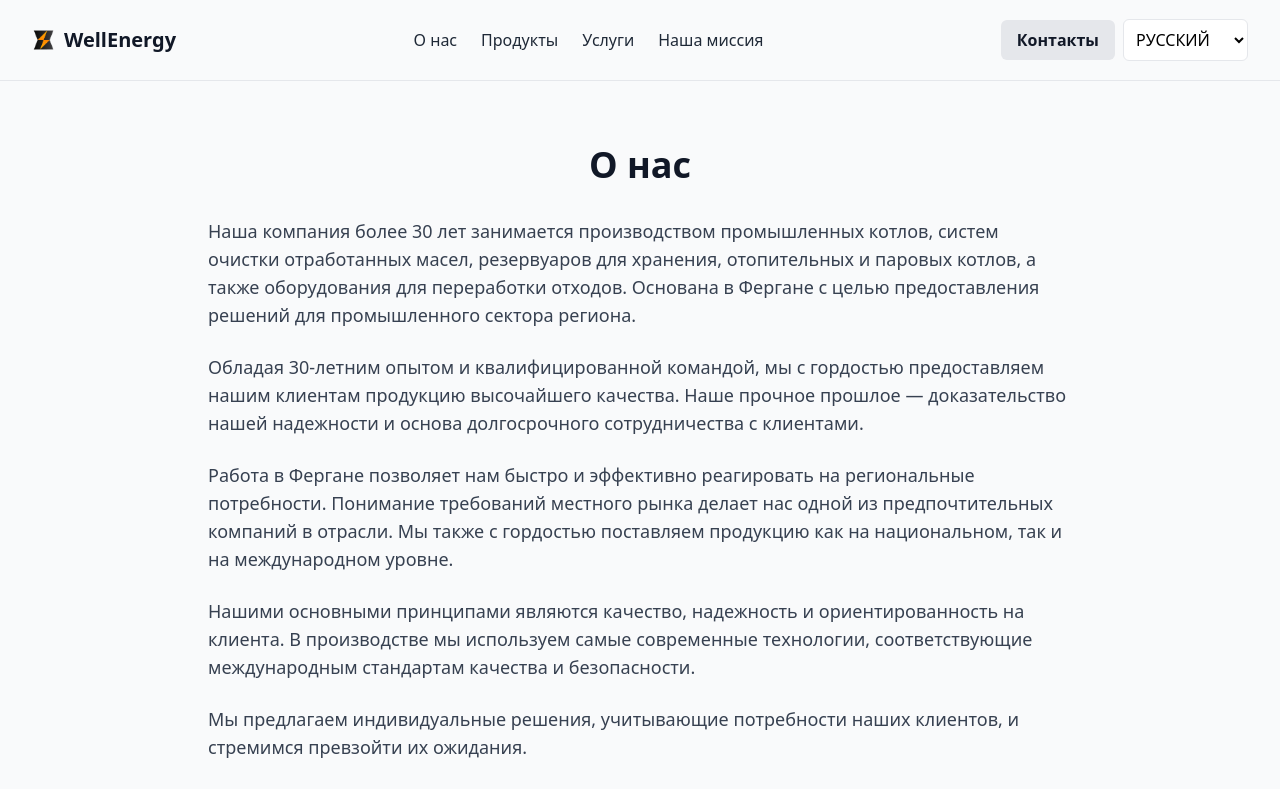
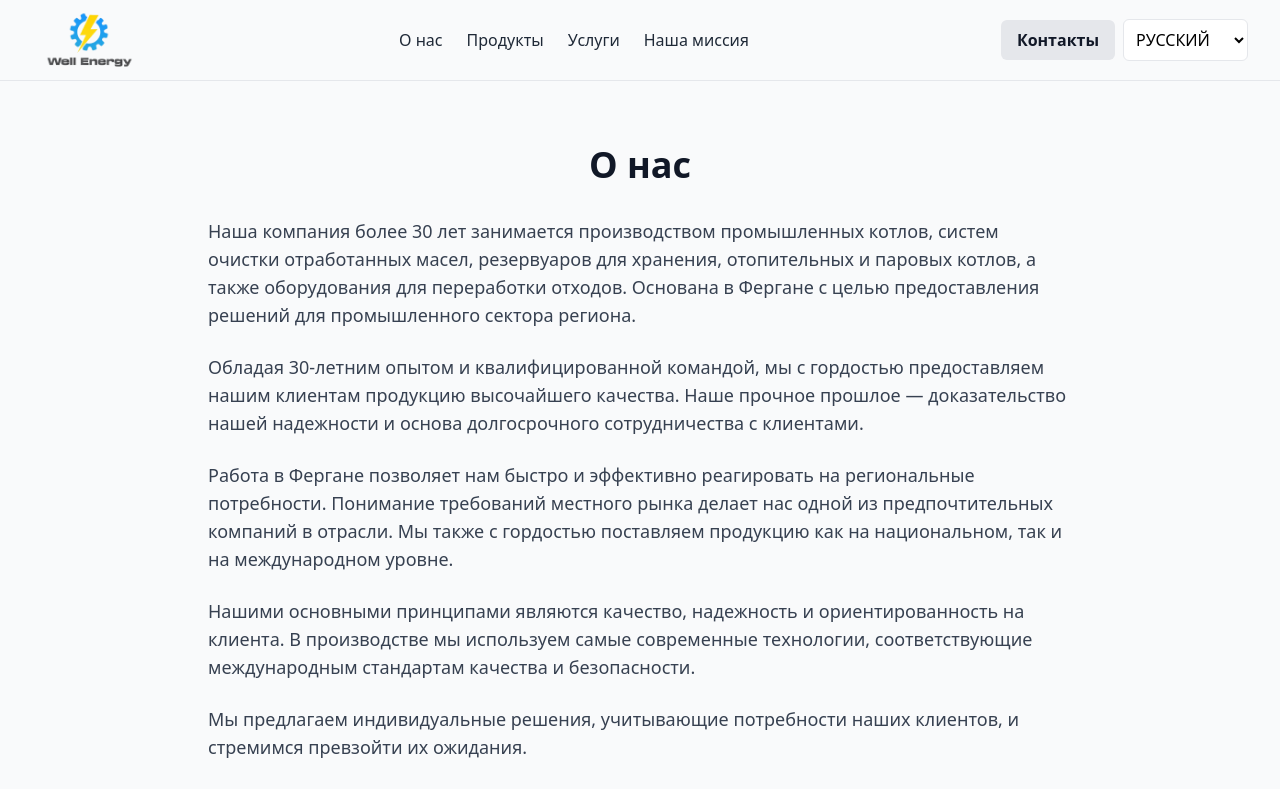
Before and after one commit to abduhakimovabdurauf/ramakina, a Nuxt app: page /about in a window 1280 px wide. Shown: the top 789 px of the page. Built offline with nearby package versions, Linux system fonts and the light colour scheme.

Commit message:
change the logo

```diff
--- a/components/navbar.vue
+++ b/components/navbar.vue
@@ -3,8 +3,7 @@
     <div class="max-w-[1350px] mx-auto px-4 sm:px-6 lg:px-8">
       <div class="flex justify-between items-center h-16 md:h-20">
         <NuxtLink to="/" class="flex items-center gap-2">
-          <NuxtImg src="/logo.png" alt="EcoBoiler Logo" width="24" height="24" />
-          <span class="font-semibold text-lg md:text-xl text-gray-900">WellEnergy</span>
+          <NuxtImg src="/logo.png" alt="EcoBoiler Logo" width="115" height="115" />
         </NuxtLink>
 
         <div class="hidden lg:flex items-center gap-6">
```
Also changed, not shown: public/logo.png.
